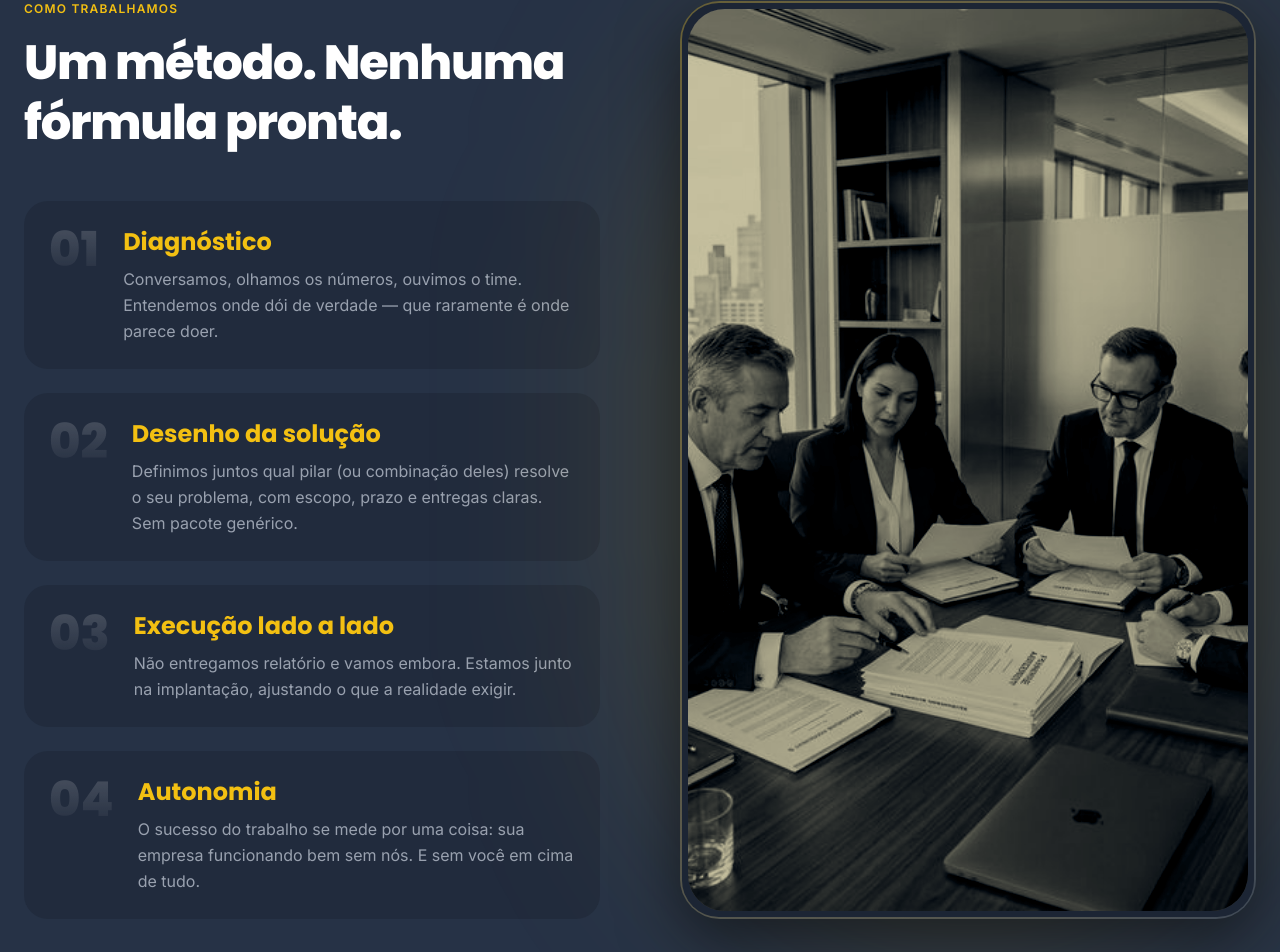
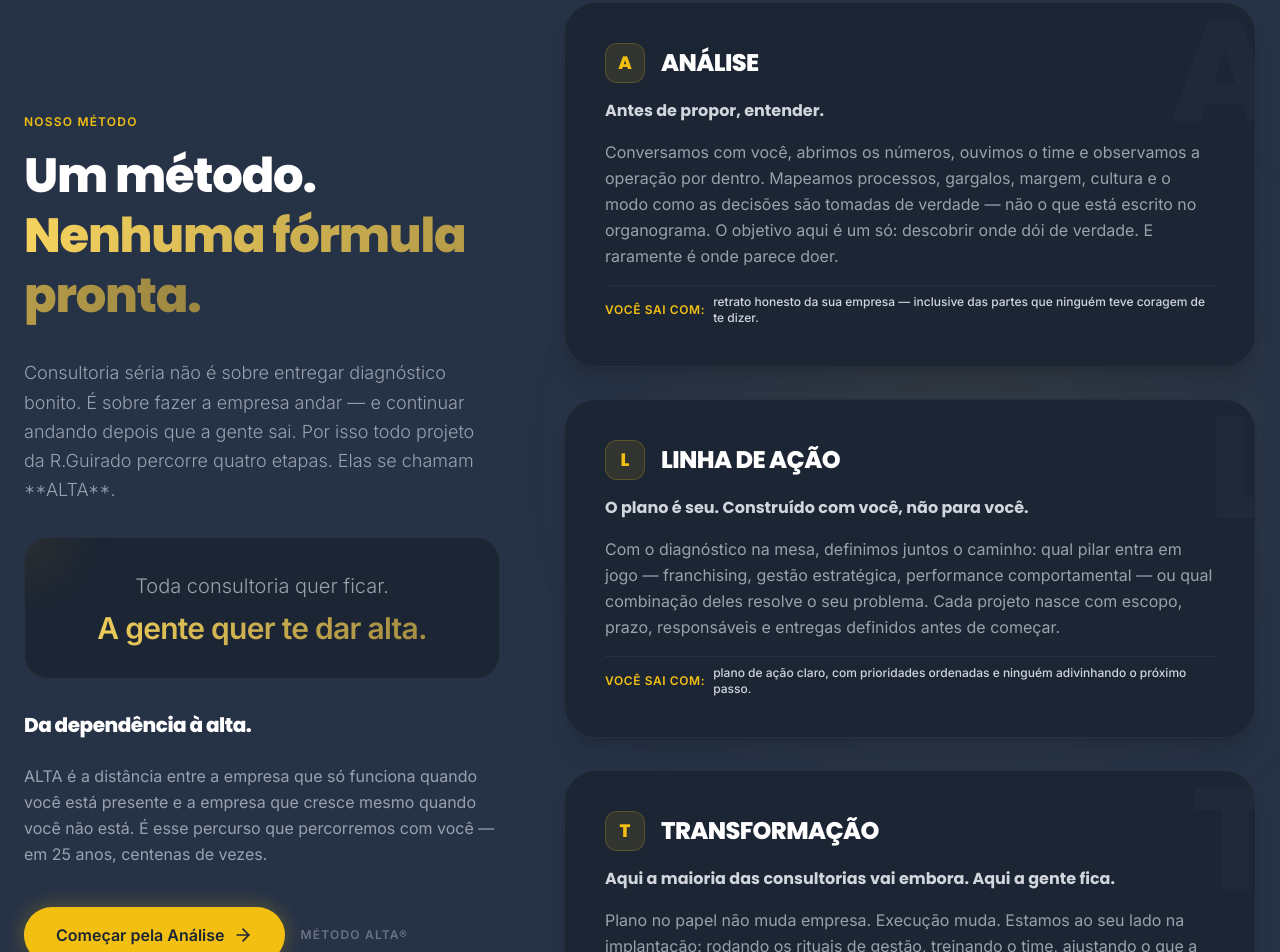
Before and after one commit to JoshuaGuirado/RGuirado, a React (Vite) app: page / in a window 1280 px wide. Shown: the part 6729-7681 px from the top of the page. Built offline with nearby package versions, Linux system fonts and the light colour scheme.

Commit message:
feat: implement Método ALTA layout and copy

```diff
--- a/src/components/sections/Solution.tsx
+++ b/src/components/sections/Solution.tsx
@@ -1,75 +1,139 @@
 import React from "react";
 import { motion } from "motion/react";
-import { SectionHeading } from "../ui/SectionHeading";
+import { Button } from "../ui/Button";
 
 export function Solution() {
-  const solutions = [
-    { step: "01", title: "Diagnóstico", desc: "Conversamos, olhamos os números, ouvimos o time. Entendemos onde dói de verdade — que raramente é onde parece doer." },
-    { step: "02", title: "Desenho da solução", desc: "Definimos juntos qual pilar (ou combinação deles) resolve o seu problema, com escopo, prazo e entregas claras. Sem pacote genérico." },
-    { step: "03", title: "Execução lado a lado", desc: "Não entregamos relatório e vamos embora. Estamos junto na implantação, ajustando o que a realidade exigir." },
-    { step: "04", title: "Autonomia", desc: "O sucesso do trabalho se mede por uma coisa: sua empresa funcionando bem sem nós. E sem você em cima de tudo." }
+  const scrollToForm = () => document.getElementById("contato")?.scrollIntoView({ behavior: "smooth" });
+
+  const steps = [
+    {
+      letter: "A",
+      title: "ANÁLISE",
+      subtitle: "Antes de propor, entender.",
+      desc: "Conversamos com você, abrimos os números, ouvimos o time e observamos a operação por dentro. Mapeamos processos, gargalos, margem, cultura e o modo como as decisões são tomadas de verdade — não o que está escrito no organograma. O objetivo aqui é um só: descobrir onde dói de verdade. E raramente é onde parece doer.",
+      deliverable: "retrato honesto da sua empresa — inclusive das partes que ninguém teve coragem de te dizer."
+    },
+    {
+      letter: "L",
+      title: "LINHA DE AÇÃO",
+      subtitle: "O plano é seu. Construído com você, não para você.",
+      desc: "Com o diagnóstico na mesa, definimos juntos o caminho: qual pilar entra em jogo — franchising, gestão estratégica, performance comportamental — ou qual combinação deles resolve o seu problema. Cada projeto nasce com escopo, prazo, responsáveis e entregas definidos antes de começar.",
+      deliverable: "plano de ação claro, com prioridades ordenadas e ninguém adivinhando o próximo passo."
+    },
+    {
+      letter: "T",
+      title: "TRANSFORMAÇÃO",
+      subtitle: "Aqui a maioria das consultorias vai embora. Aqui a gente fica.",
+      desc: "Plano no papel não muda empresa. Execução muda. Estamos ao seu lado na implantação: rodando os rituais de gestão, treinando o time, ajustando o que a realidade exigir — porque ela sempre exige. Acompanhamos indicadores, corrigimos rota e seguramos a mão de quem precisa mudar.",
+      deliverable: "processos rodando, time engajado e resultado começando a aparecer no número."
+    },
+    {
+      letter: "A",
+      title: "AUTONOMIA",
+      subtitle: "O sucesso do trabalho se mede pela nossa ausência.",
+      desc: "Existe um único jeito honesto de medir se uma consultoria funcionou: a empresa continua performando depois que ela vai embora. Por isso a última etapa é transferência real de capacidade. Deixamos método instalado, indicadores definidos, líderes formados e o dono fora da operação.",
+      deliverable: "empresa que anda sozinha. E um dono que voltou a ser dono e pensar estrategicamente."
+    }
   ];
 
   return (
-    <section id="metodo" className="py-32 relative overflow-hidden bg-dark-800" aria-labelledby="solution-heading">
-      <div className="max-w-7xl mx-auto px-6">
-        <div className="grid lg:grid-cols-2 gap-20 items-stretch">
-          <div className="flex flex-col justify-center">
-            <div id="solution-heading" className="mb-12">
-              <span className="text-xs font-bold text-gold-500 uppercase tracking-widest block mb-4">Como Trabalhamos</span>
-              <h2 className="text-4xl sm:text-5xl font-black tracking-tight leading-tight">
-                Um método. Nenhuma fórmula pronta.
+    <section id="metodo" className="py-32 relative overflow-hidden bg-dark-800 border-t border-white/5" aria-labelledby="solution-heading">
+      <div className="absolute inset-0 z-0 pointer-events-none overflow-hidden" aria-hidden="true">
+        <div className="absolute top-[20%] right-[5%] w-[500px] h-[500px] bg-gold-500/5 blur-[120px] rounded-full" />
+      </div>
+
+      <div className="max-w-7xl mx-auto px-6 relative z-10">
+        <div className="grid lg:grid-cols-12 gap-16 items-start">
+
+          {/* Left Column: Concept and Taglines */}
+          <div className="lg:col-span-5 lg:sticky lg:top-28 space-y-8">
+            <div className="space-y-4">
+              <span className="text-xs font-bold text-gold-500 uppercase tracking-widest block">Nosso Método</span>
+              <h2 id="solution-heading" className="text-4xl sm:text-5xl font-black tracking-tight leading-tight">
+                Um método. <br />
+                <span className="text-transparent bg-clip-text bg-gradient-to-r from-gold-400 to-gold-600">Nenhuma fórmula pronta.</span>
               </h2>
             </div>
 
+            <p className="text-lg text-gray-400 leading-relaxed font-light">
+              Consultoria séria não é sobre entregar diagnóstico bonito. É sobre fazer a empresa andar — e continuar andando depois que a gente sai. Por isso todo projeto da R.Guirado percorre quatro etapas. Elas se chamam **ALTA**.
+            </p>
+
+            {/* Fundo Escuro Destaque Slogan */}
+            <div className="p-8 rounded-3xl bg-dark-900 border border-white/5 text-center relative overflow-hidden">
+              <div className="absolute -top-12 -left-12 w-24 h-24 bg-gold-500/5 rounded-full blur-[20px]" />
+              <p className="text-xl text-gray-400 font-light leading-relaxed">
+                Toda consultoria quer ficar.
+              </p>
+              <p className="text-3xl font-black text-transparent bg-clip-text bg-gradient-to-r from-gold-400 to-gold-600 tracking-tight mt-2">
+                A gente quer te dar alta.
+              </p>
+            </div>
+
             <div className="space-y-6">
-              {solutions.map((sol, idx) => (
+              <h4 className="text-xl font-black tracking-tight text-white">Da dependência à alta.</h4>
+              <p className="text-md text-gray-400 leading-relaxed">
+                ALTA é a distância entre a empresa que só funciona quando você está presente e a empresa que cresce mesmo quando você não está. É esse percurso que percorremos com você — em 25 anos, centenas de vezes.
+              </p>
+            </div>
+
+            <div className="pt-2 flex flex-col sm:flex-row items-center gap-4">
+              <Button onClick={scrollToForm} className="w-full sm:w-auto text-md py-4 px-8" aria-label="Começar pela Análise">
+                Começar pela Análise
+              </Button>
+              <span className="text-xs font-bold text-gray-500 uppercase tracking-widest block">
+                Método ALTA®
+              </span>
+            </div>
+          </div>
+
+          {/* Right Column: The 4 Steps Accordion/Cards */}
+          <div className="lg:col-span-7 space-y-8">
+            {steps.map((step, idx) => (
               <motion.div
                 key={idx}
-                  initial={{ opacity: 0, x: -30 }}
-                  whileInView={{ opacity: 1, x: 0 }}
+                initial={{ opacity: 0, y: 30 }}
+                whileInView={{ opacity: 1, y: 0 }}
                 viewport={{ once: true }}
-                  transition={{ delay: idx * 0.15, duration: 0.5 }}
-                  whileHover={{ scale: 1.02, x: 10 }}
-                  className="flex gap-6 p-6 rounded-3xl bg-dark-900/50 border border-transparent hover:border-gold-500/20 hover:bg-dark-900 transition-all cursor-default"
+                transition={{ delay: idx * 0.1, duration: 0.6 }}
+                className="group bg-dark-900 border border-white/5 hover:border-gold-500/20 rounded-[2rem] p-8 md:p-10 shadow-xl transition-all relative overflow-hidden"
               >
-                  <div className="flex-shrink-0">
-                    <span className="font-heading font-black text-5xl text-transparent bg-clip-text bg-gradient-to-b from-white/20 to-transparent" aria-hidden="true">
-                      {sol.step}
+                {/* Decorative Background Letter */}
+                <div className="absolute -top-10 -right-6 font-heading font-black text-[9rem] text-white/2 select-none group-hover:text-gold-500/5 transition-colors duration-500">
+                  {step.letter}
+                </div>
+
+                <div className="relative z-10 space-y-4">
+                  <div className="flex items-center gap-4">
+                    <span className="w-10 h-10 rounded-xl bg-gold-500/10 border border-gold-500/20 flex items-center justify-center font-heading font-black text-gold-500 text-lg">
+                      {step.letter}
+                    </span>
+                    <h3 className="text-2xl font-black tracking-tight text-white group-hover:text-gold-400 transition-colors">
+                      {step.title}
+                    </h3>
+                  </div>
+
+                  <h5 className="text-md font-bold text-gray-300">
+                    {step.subtitle}
+                  </h5>
+
+                  <p className="text-gray-400 text-md leading-relaxed">
+                    {step.desc}
+                  </p>
+
+                  <div className="pt-2 border-t border-white/5 flex flex-col md:flex-row md:items-center gap-2">
+                    <span className="text-xs font-bold text-gold-500 uppercase tracking-wider shrink-0">
+                      Você sai com:
+                    </span>
+                    <span className="text-xs font-medium text-gray-300">
+                      {step.deliverable}
                     </span>
                   </div>
-                  <div>
-                    <h3 className="text-2xl font-bold mb-2 text-gold-500">{sol.title}</h3>
-                    <p className="text-gray-400 leading-relaxed">{sol.desc}</p>
                 </div>
               </motion.div>
             ))}
           </div>
-          </div>
 
-          <motion.div
-            initial={{ opacity: 0, scale: 0.9 }}
-            whileInView={{ opacity: 1, scale: 1 }}
-            viewport={{ once: true }}
-            transition={{ duration: 0.8 }}
-            className="relative mt-12 lg:mt-0 h-full flex flex-col"
-          >
-            <div className="absolute inset-0 bg-gold-500/20 blur-[120px] rounded-full" aria-hidden="true" />
-            <motion.div whileHover={{ scale: 1.02 }} transition={{ duration: 0.4 }} className="relative rounded-[2.5rem] p-2 bg-gradient-to-br from-gold-500/30 to-white/10 flex-grow min-h-[450px] shadow-[0_20px_60px_rgba(0,0,0,0.5)] overflow-hidden">
-              <div className="absolute inset-0 bg-dark-900 rounded-[2.3rem] m-[2px]" aria-hidden="true" />
-              <div className="relative z-10 w-full h-full rounded-[2.3rem] overflow-hidden bg-dark-900 group">
-                <div className="absolute inset-0 bg-dark-900 mix-blend-color z-20 opacity-80 group-hover:opacity-40 transition-opacity duration-700 pointer-events-none" aria-hidden="true" />
-                <div className="absolute inset-0 bg-gold-500 mix-blend-multiply z-20 opacity-30 group-hover:opacity-10 transition-opacity duration-700 pointer-events-none" aria-hidden="true" />
-
-                <img
-                  src="/solution_image.png"
-                  alt="Equipe corporativa R.Guirado"
-                  className="w-full h-full object-cover grayscale brightness-75 contrast-125 group-hover:grayscale-0 transition-all duration-700"
-                  loading="lazy"
-                />
-              </div>
-            </motion.div>
-          </motion.div>
         </div>
       </div>
     </section>
```
Lines whose indentation alone changed are shown as unchanged.
